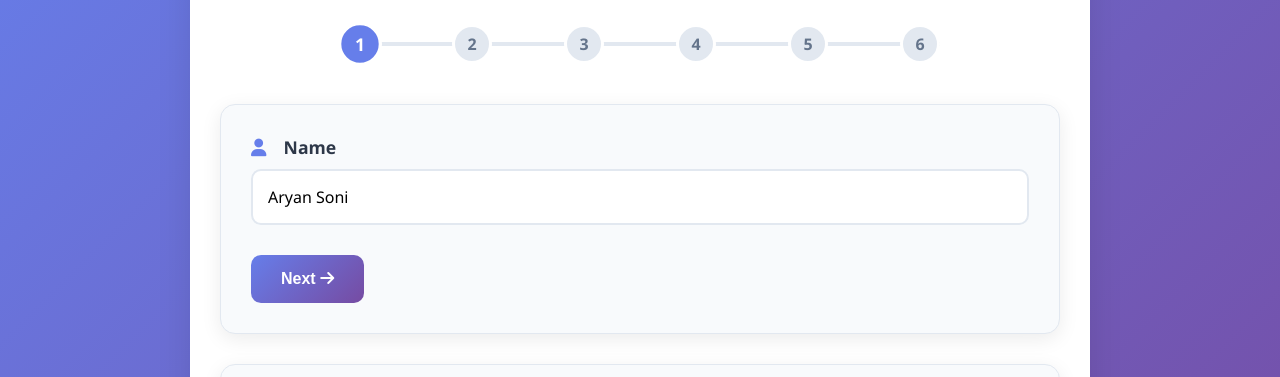
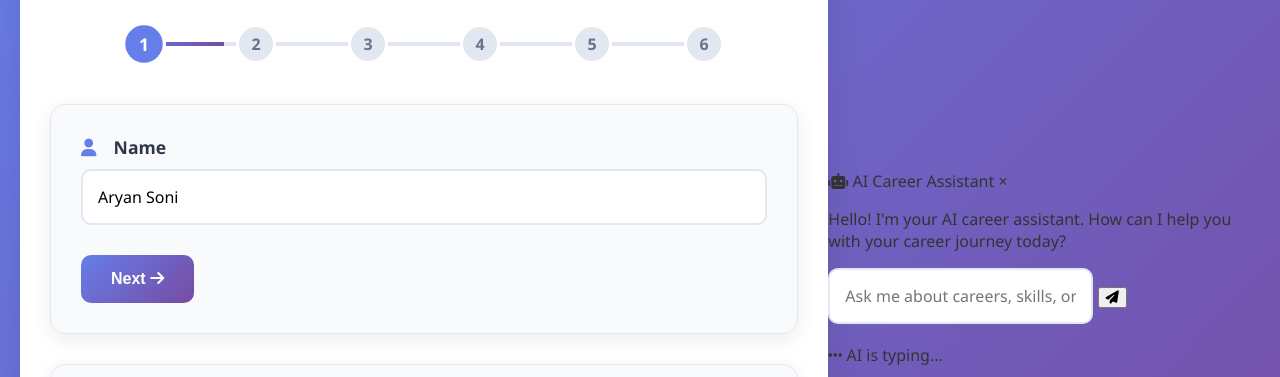
Before and after one commit to Aryansoni116/hackathon, a plain HTML site: page index.html in a window 1280 px wide. Shown: the part 168-545 px from the top of the page. Drawn offline with Linux system fonts and the light colour scheme; no server answers.

Commit message:
Update index.html

```diff
--- a/index.html
+++ b/index.html
@@ -69,8 +69,29 @@
     </section>
   </div>
 
+  <!-- AI Assistant Button -->
   <div class="ai-assistant">
     <i class="fas fa-robot"></i>
+  </div>
+
+  <!-- Chatbot Widget -->
+  <div id="chatbot" class="chatbot hidden">
+    <div class="chat-header">
+      <i class="fas fa-robot"></i> AI Career Assistant
+      <span class="close-btn">&times;</span>
+    </div>
+    <div class="chat-messages" id="chatMessages">
+      <div class="ai">
+        <p>Hello! I'm your AI career assistant. How can I help you with your career journey today?</p>
+      </div>
+    </div>
+    <div class="chat-input">
+      <input type="text" id="chatInput" placeholder="Ask me about careers, skills, or jobs...">
+      <button id="sendMessage"><i class="fas fa-paper-plane"></i></button>
+    </div>
+    <div class="typing-indicator" id="typingIndicator">
+      <i class="fas fa-ellipsis-h"></i> AI is typing...
+    </div>
   </div>
 
   <script src="app.js"></script>
```
